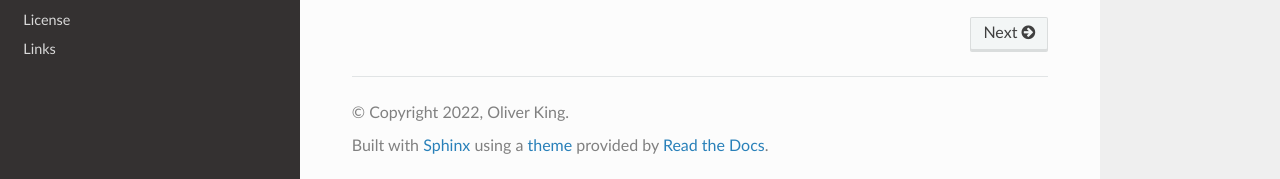
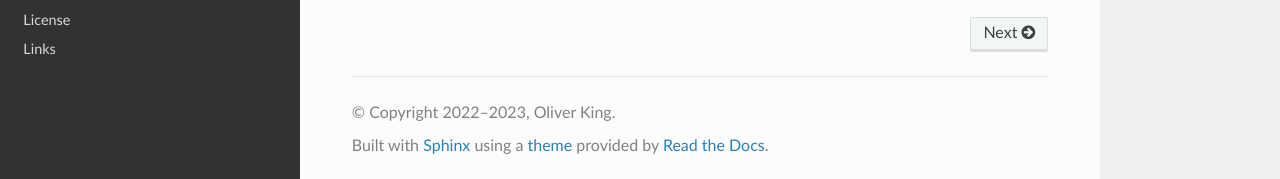
Before and after one commit to ortk95/planetmapper, a Sphinx documentation site: the page built from docs/index.rst, in a window 1280 px wide and 900 px high, scrolled down 2493 px. Shown: the part 718-897 px from the top of the window. Built offline with Sphinx 7.4.7 and the Read the Docs theme 2.0.0, drawn with Linux system fonts in a browser that asks for light colours; the version number could not be read and is left out; part of the change alters nothing that is shown.

```diff
--- a/docs/conf.py
+++ b/docs/conf.py
@@ -2,6 +2,7 @@
 #
 # For the full list of built-in configuration values, see the documentation:
 # https://www.sphinx-doc.org/en/master/usage/configuration.html
+import datetime
 import os
 import sys
 
@@ -15,7 +16,7 @@ from planetmapper.common import __version__
 # https://www.sphinx-doc.org/en/master/usage/configuration.html#project-information
 
 project = 'PlanetMapper'
-copyright = '2022, Oliver King'
+copyright = f'2022–{datetime.datetime.now():%Y}, Oliver King'
 author = 'Oliver King'
 version = __version__
 release = __version__
```
